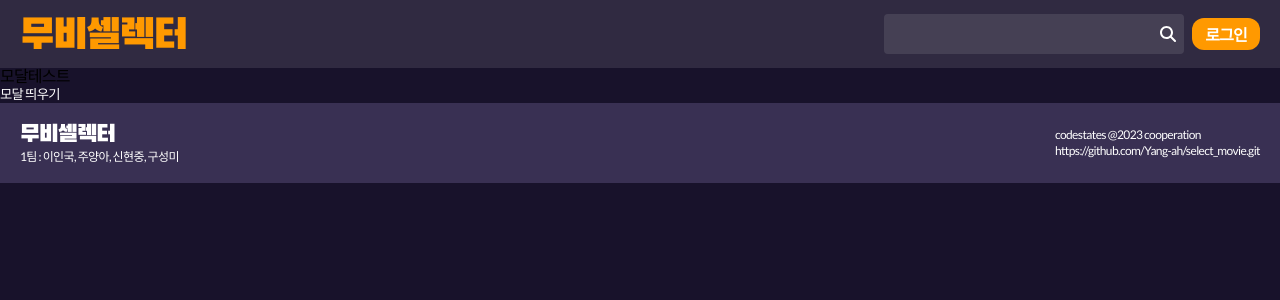
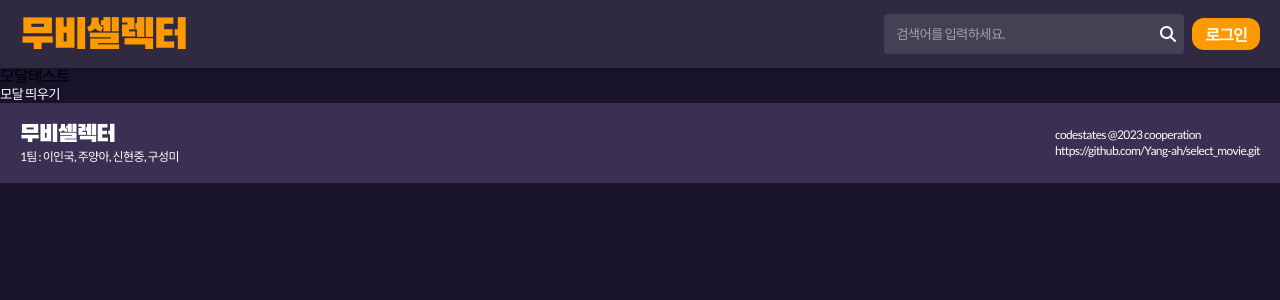
Before and after one commit to Yang-ah/select_movie, a React (Create React App) app: page /test in a window 1280 px wide. Shown: the top 300 px of the page. Built offline with nearby package versions, Linux system fonts and the light colour scheme.

Commit message:
feat(header,backOffice): added header input placeholder, renamed Bo-> BackOffice

```diff
--- a/src/components/Common/SearchInput/searchInput.module.scss
+++ b/src/components/Common/SearchInput/searchInput.module.scss
@@ -1,8 +1,13 @@
 @use "../../../styles/mixins" as m;
+@use "../../../styles/constants" as c;
 
 .wrap {
   @include m.flex(space-between);
   position: relative;
+
+  input::placeholder {
+    color: c.$C_WHITE_50;
+  }
 
   &.iconLocation {
     > button {
--- a/src/components/Layout/header.js
+++ b/src/components/Layout/header.js
@@ -13,7 +13,11 @@ const Header = () => {
       </Link>
 
       <div className={styles.right}>
-        <SearchInput option="iconLocation" className={styles.searchInput} />
+        <SearchInput
+          option="iconLocation"
+          className={styles.searchInput}
+          placeholder="검색어를 입력하세요."
+        />
         <Link to="/auth/login">
           <Button children={"로그인"} className={styles.headerSign} />
         </Link>
--- a/src/pages/BO/index.js
+++ b/src/pages/BackOffice/index.js
@@ -1,4 +1,4 @@
-const BOPage = () => {
+const BackOffice = () => {
   return (
     <section>
       <div>관리자화면</div>
@@ -6,4 +6,4 @@ const BOPage = () => {
   );
 };
 
-export default BOPage;
+export default BackOffice;
--- a/src/pages/Home/index.js
+++ b/src/pages/Home/index.js
@@ -1,19 +1,8 @@
 import React from "react";
 import styles from "./home.module.scss";
 
-import MovieRanking from "../../components/Ranking";
-import Category from "./Category";
-
 const Home = () => {
-  return (
-    <section className={styles.wrapper}>
-      <h1>순위</h1>
-      <MovieRanking />
-      <hr />
-      <h1>카테고리 / home carousel : 마지막 포스터가 맨앞에 위치</h1>
-      <Category />
-    </section>
-  );
+  return <section className={styles.wrapper}></section>;
 };
 
 export default Home;
--- a/src/pages/index.js
+++ b/src/pages/index.js
@@ -2,6 +2,6 @@ export { default as HomePage } from "./Home";
 export { default as DetailPage } from "./Detail";
 export { default as MyPage } from "./MyPage";
 export { default as SearchPage } from "./Search";
-export { default as BOPage } from "./BO";
+export { default as BackOfficePage } from "./BackOffice";
 export { default as TestPage } from "./TestPage";
 export * from "./Auth";
--- a/src/router/index.js
+++ b/src/router/index.js
@@ -4,7 +4,14 @@ import {
   Route,
 } from "react-router-dom";
 import { Layout } from "../components";
-import { DetailPage, HomePage, MyPage, SearchPage, BOPage, TestPage } from "../pages";
+import {
+  DetailPage,
+  HomePage,
+  MyPage,
+  SearchPage,
+  BackOfficePage,
+  TestPage,
+} from "../pages";
 import { LoginPage, RegisterPage } from "../pages/Auth";
 
 const route = (
@@ -17,7 +24,7 @@ const route = (
       <Route path="register" element={<RegisterPage />} />
     </Route>
     <Route path="search" element={<SearchPage />} />
-    <Route path="bo" element={<BOPage />} />
+    <Route path="backOffice" element={<BackOfficePage />} />
     <Route path="test" element={<TestPage />} />
   </Route>
 );
--- a/src/styles/constants/_colors.scss
+++ b/src/styles/constants/_colors.scss
@@ -3,7 +3,7 @@ $C_LOGO: #ff9900;
 $C_RED: red;
 $C_ORANGE: #ff9900;
 $C_WHITE: #ffffff;
-$C_BLACK:#000000;
+$C_BLACK: #000000;
 
 $C_BACKGROUND: #18122b;
 $C_FOOTER: #393053;
@@ -13,6 +13,6 @@ $C_PURPLE2: #635985;
 $C_ARROW_H: #d9d9d9;
 
 $C_WHITE_10: rgba(255, 255, 255, 0.1);
-
+$C_WHITE_50: rgba(255, 255, 255, 0.5);
 $C_STAR: #ffe600;
 $C_RECOMMENT: #373550;
```
Also changed, not shown: src/pages/BackOffice/CheckBox/checkBox.module.scss (renamed from src/pages/BO/CheckBox/checkBox.module.scss), src/pages/BackOffice/CheckBox/index.js (renamed from src/pages/BO/CheckBox/index.js).
